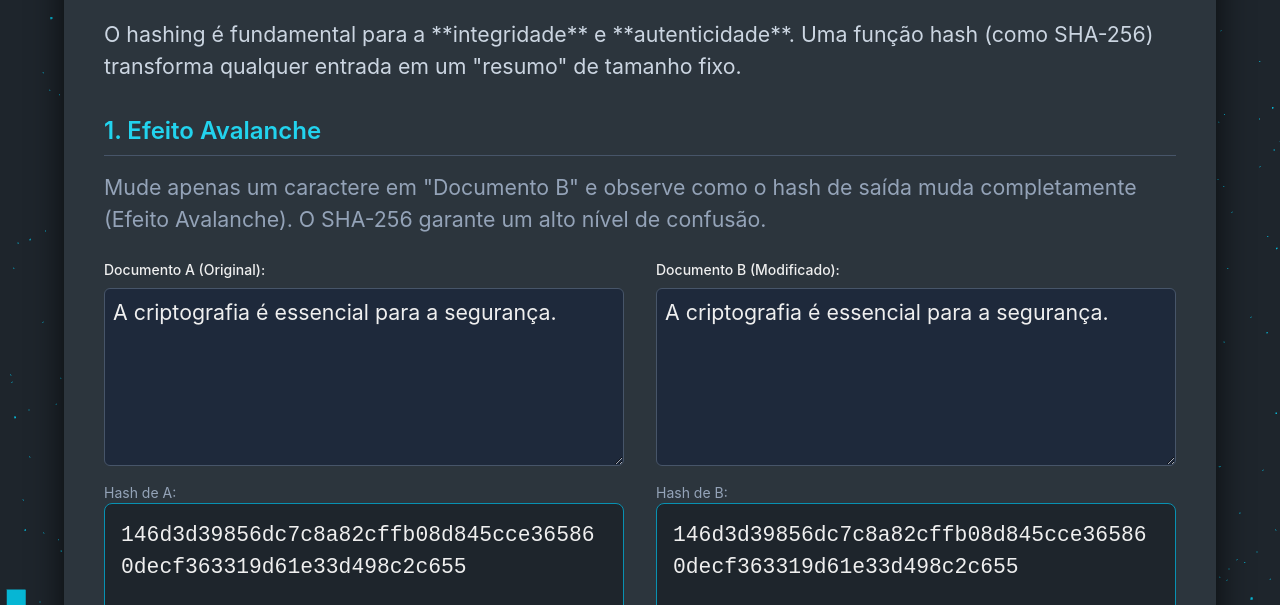
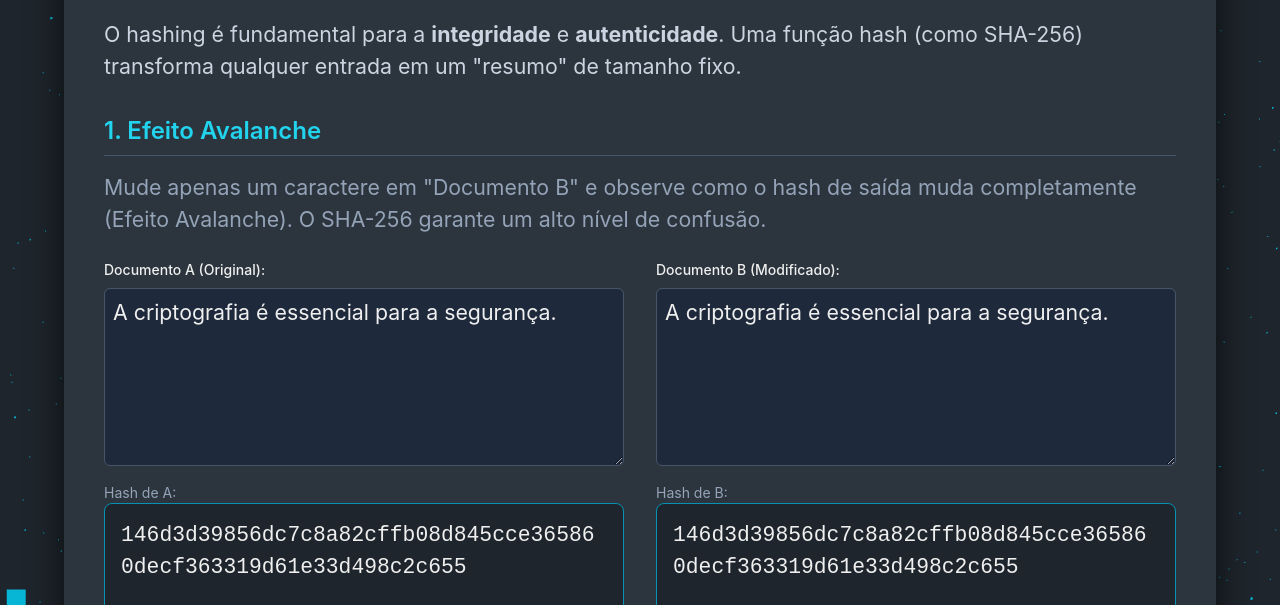
Before and after one commit to FTPuglia/CryptoInfo, a plain HTML site: page Hashing/hashing.html in a window 1280 px wide. Shown: the part 195-800 px from the top of the page. Drawn offline with nearby package versions, Linux system fonts and the light colour scheme.

Commit message:
** to <b>

```diff
--- a/Hashing/hashing.html
+++ b/Hashing/hashing.html
@@ -127,7 +127,7 @@
     <section id="hashing-assinaturas" class="content-section-card max-w-7xl mx-auto mt-0">
         <h2>Demonstração de Hashing (SHA-256)</h2>
         <p class="text-slate-300 mb-6">
-            O hashing é fundamental para a **integridade** e **autenticidade**. Uma função hash (como SHA-256) transforma qualquer entrada em um "resumo" de tamanho fixo.
+            O hashing é fundamental para a <b>integridade</b> e <b>autenticidade</b>. Uma função hash (como SHA-256) transforma qualquer entrada em um "resumo" de tamanho fixo.
         </p>
 
         <h3 class="text-2xl font-semibold text-cyan-400 mt-8 mb-4 border-b border-slate-600 pb-2">1. Efeito Avalanche</h3>
```
